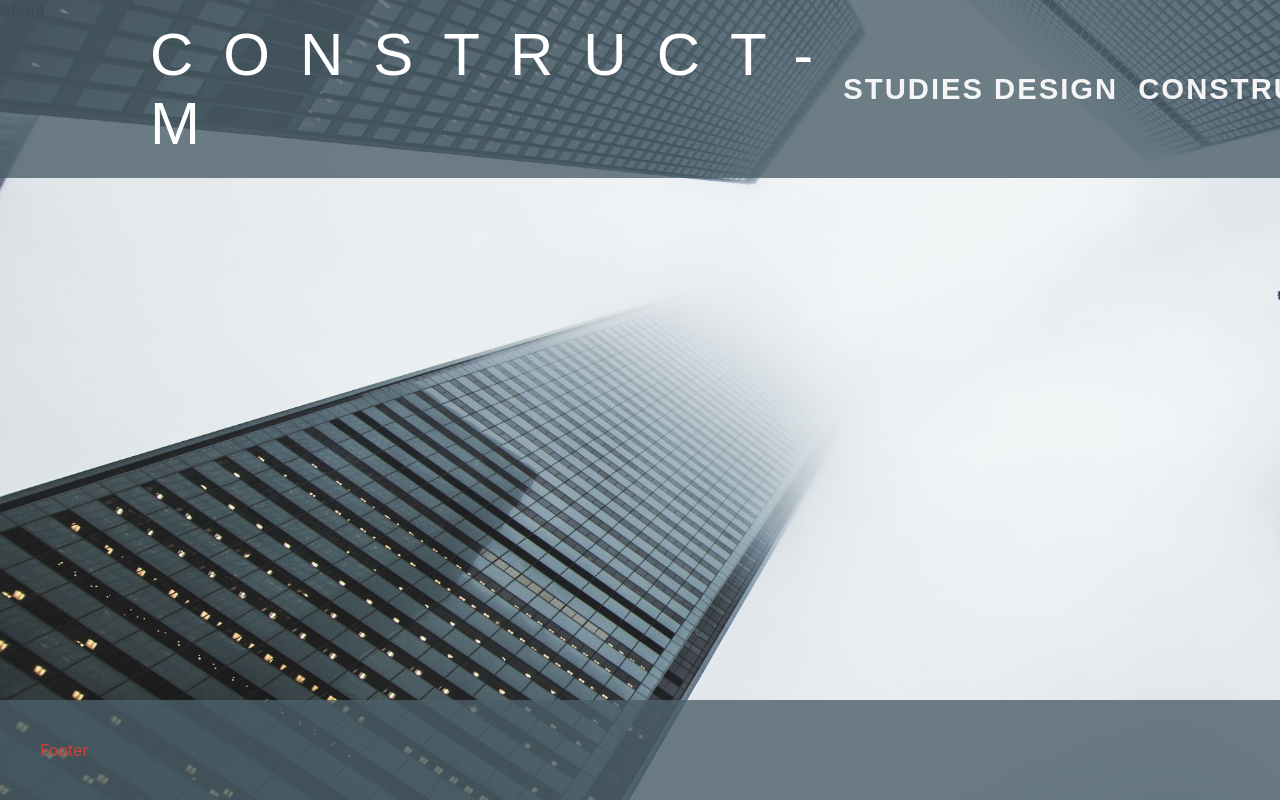
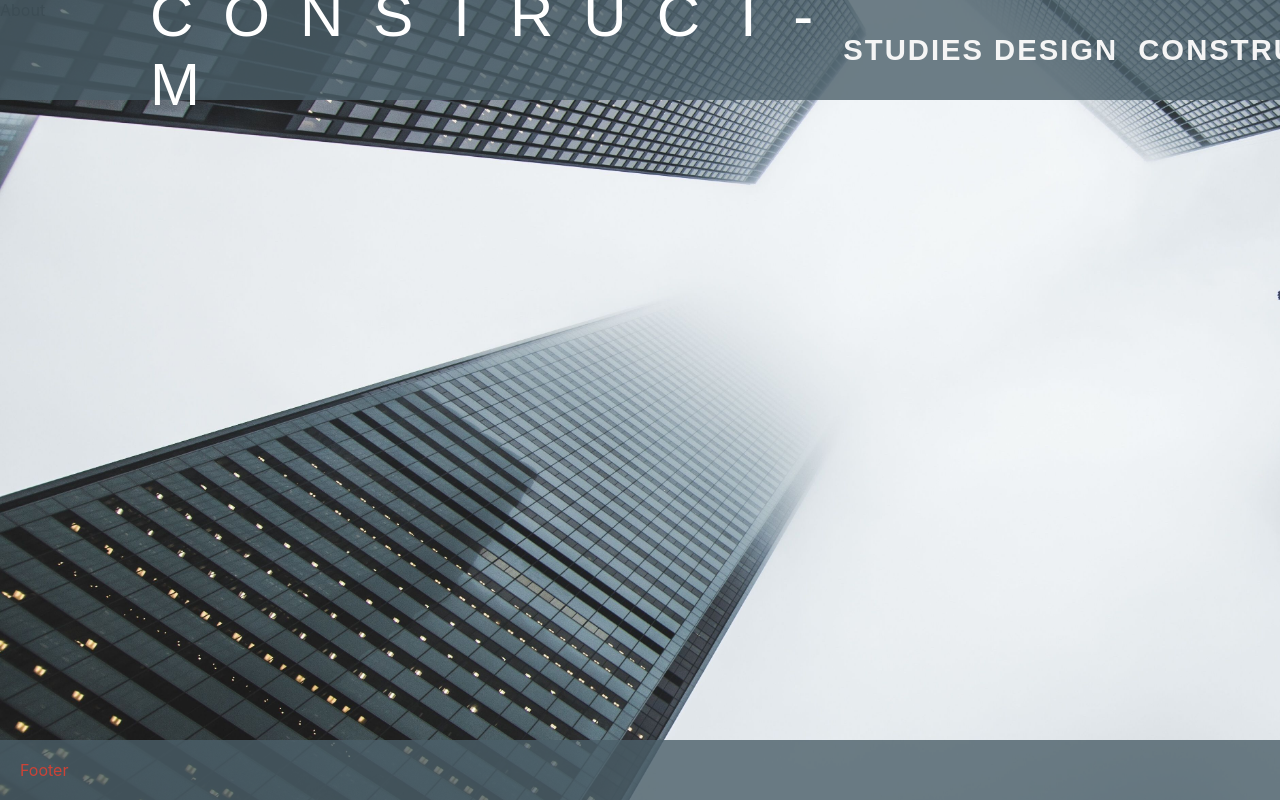
Before and after one commit to AtanasKodzhamanov/www.construct-m.com, a React (Create React App) app in the folder consultm/: page /about in a window 1280 px wide. Built offline with nearby package versions, Linux system fonts and the light colour scheme; a web font is replaced by a local one.

Commit message:
reduce header

```diff
--- a/consultm/src/Components/Footer.css
+++ b/consultm/src/Components/Footer.css
@@ -3,7 +3,7 @@
     bottom: 0;
     left: 0;
     right: 0;
-    padding: 40px;
+    padding: 20px;
     background-color: var(--secondary-color);
     color: var(--primary-color);
     z-index: 1;
--- a/consultm/src/Components/Header.css
+++ b/consultm/src/Components/Header.css
@@ -14,6 +14,7 @@
     width: 100%;
     box-sizing: border-box;
     z-index: 1000;
+    height:100px;
 }
 
 
```
